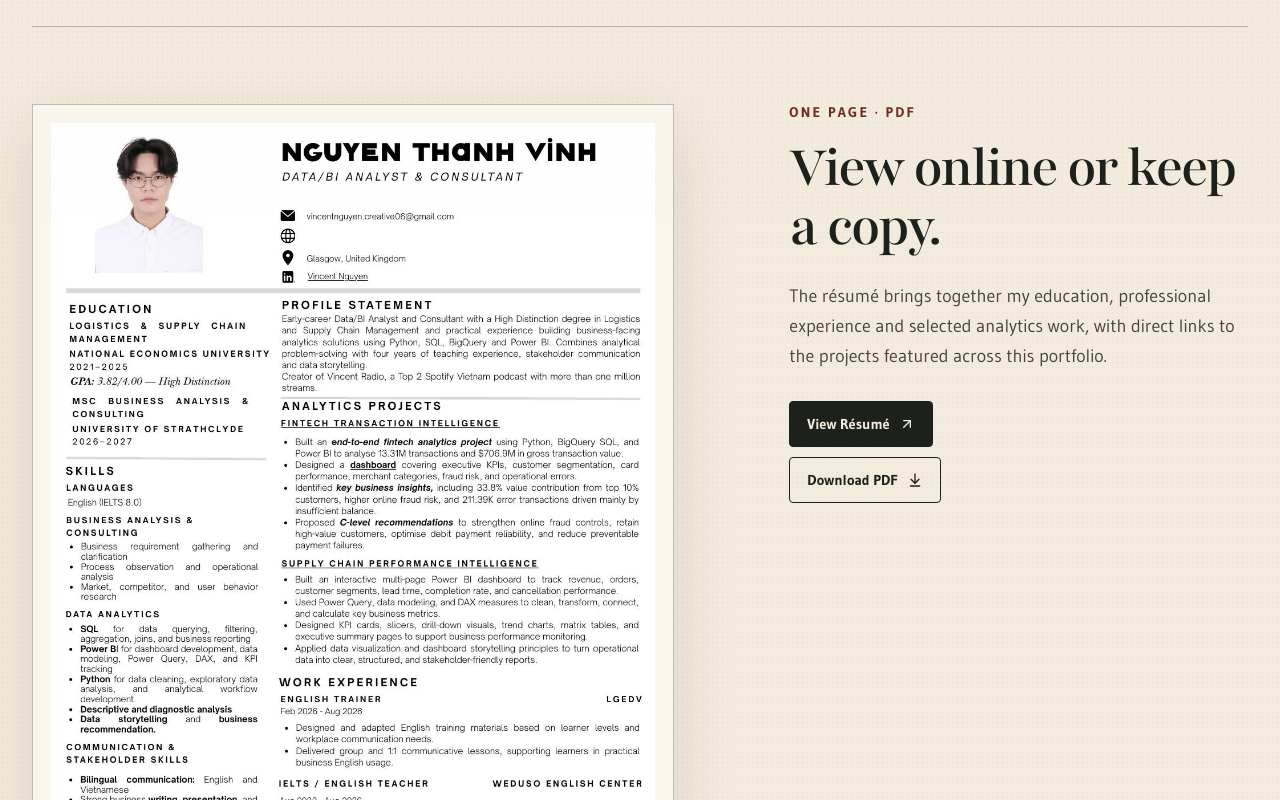
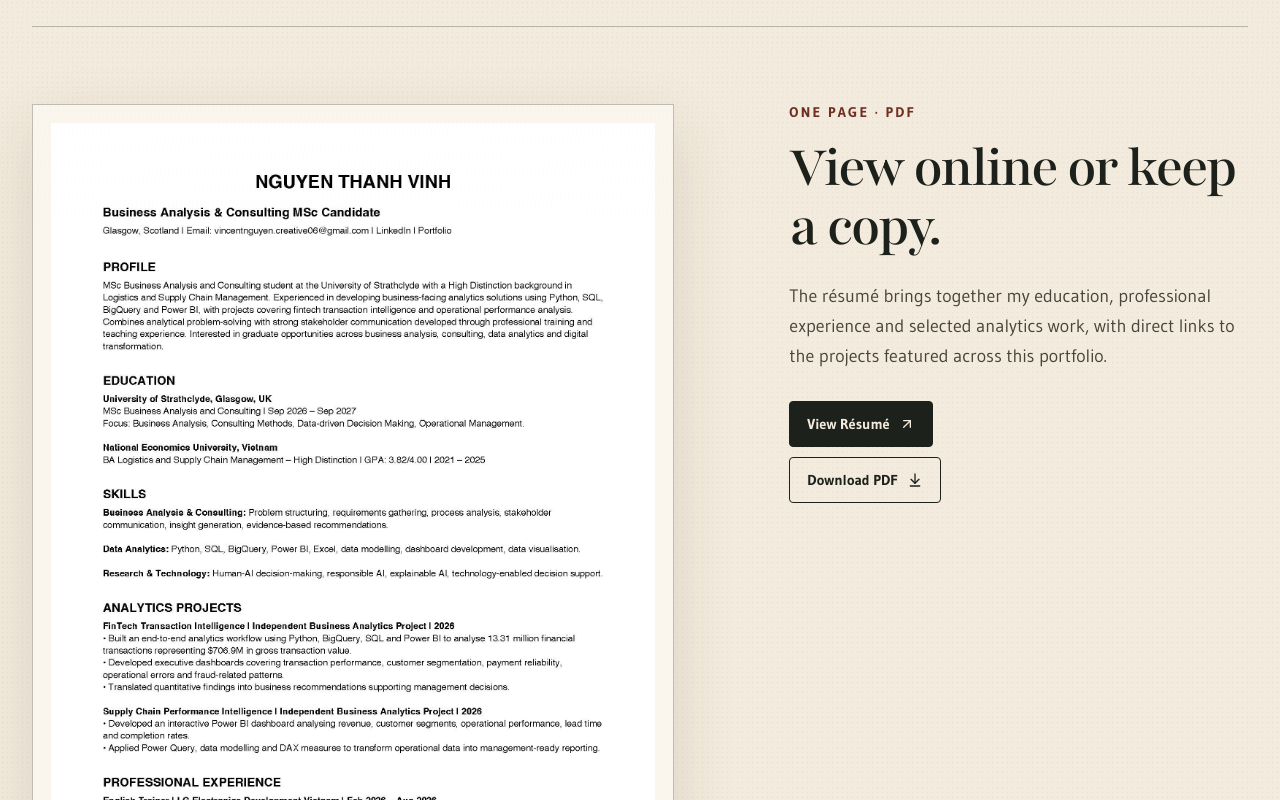
Before and after one commit to vincentnguyencreative06-stack/vincentnguyencreative06-stack.github.io, a Next.js app: page /resume in a window 1280 px wide. Shown: the part 580-1380 px from the top of the page. Built offline with nearby package versions, Linux system fonts and the light colour scheme.

Commit message:
Update résumé image and download links

```diff
--- a/app/resume/page.tsx
+++ b/app/resume/page.tsx
@@ -10,13 +10,13 @@ export default function ResumePage() {
       <PageIntro eyebrow="Résumé" title="A concise record of the work." intro="My background spans supply chain, education, independent media and analytics. Together, these experiences have shaped how I understand business, communicate ideas and work with people.
 " aside="Last updated September 2026" />
       <section className="shell resume-layout section-pad-top">
-        <figure className="resume-preview"><img src="/assets/images/resume-preview.webp" alt="Preview of Vincent Nguyen's résumé" /></figure>
+        <figure className="resume-preview"><img src="/assets/images/Vincent_Nguyen_UK_Graduate_CV_Page_1.jpg" alt="Preview of Vincent Nguyen's résumé" /></figure>
         <aside className="resume-actions">
           <p className="eyebrow">One page · PDF</p>
           <h2>View online or keep a copy.</h2>
           <p>The résumé brings together my education, professional experience and selected analytics work, with direct links to the projects featured across this portfolio.
 </p>
-          <a className="button button-solid" href="https://canva.link/zwi4tklsue8v84t" target="_blank" rel="noreferrer">View Résumé <ArrowUpRight size={16} /></a>
+          <a className="button button-solid" href="https://drive.google.com/file/d/1bhtQD7Cb6P1IPWn4upW-pyJSG500iex6/view?usp=sharing" target="_blank" rel="noreferrer">View Résumé <ArrowUpRight size={16} /></a>
           <a className="button button-quiet" href="/files/Vincent_Nguyen_UK_Graduate_CV.pdf" download>Download PDF <ArrowDownToLine size={16} /></a>
         </aside>
       </section>
```
